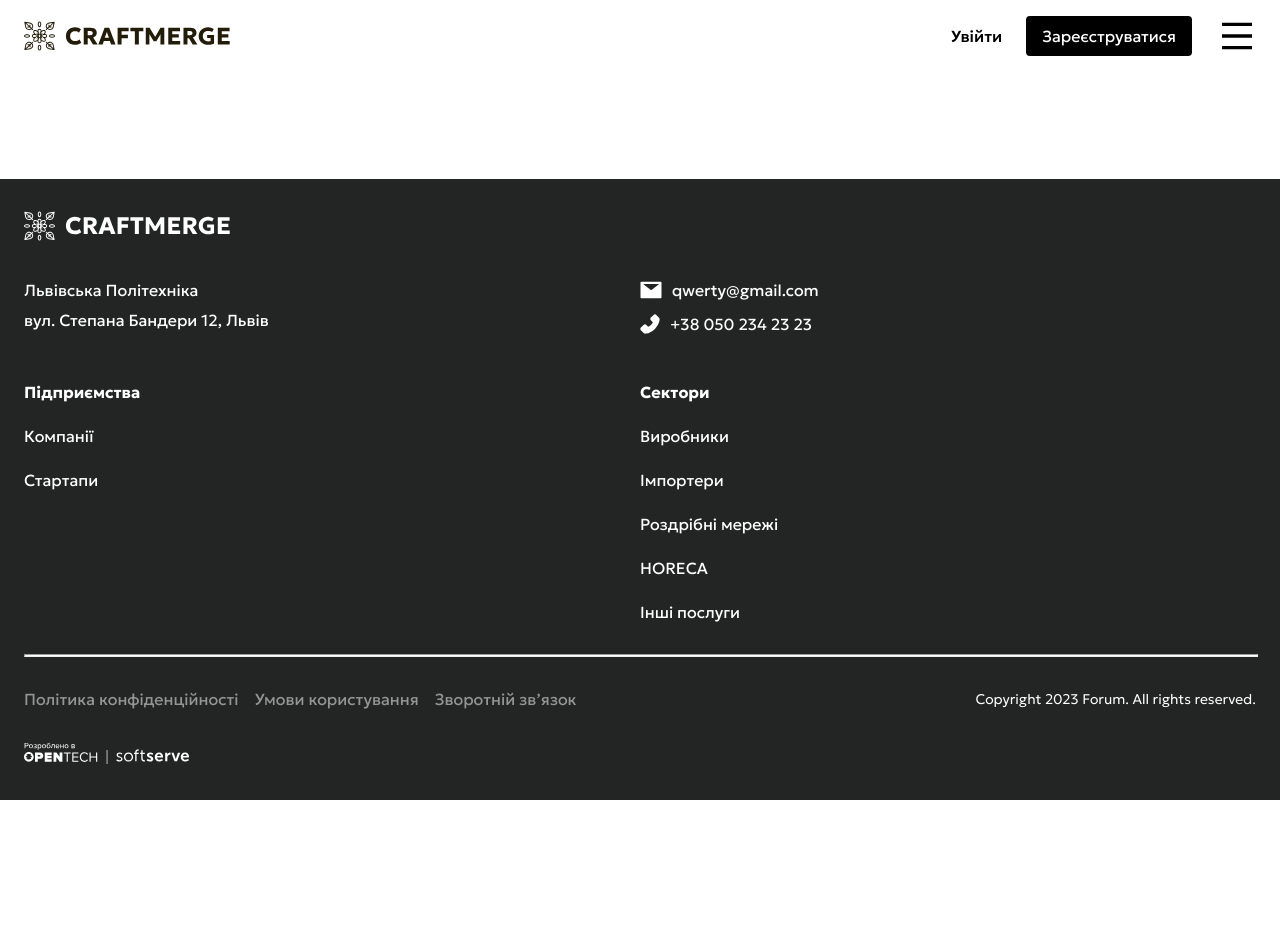
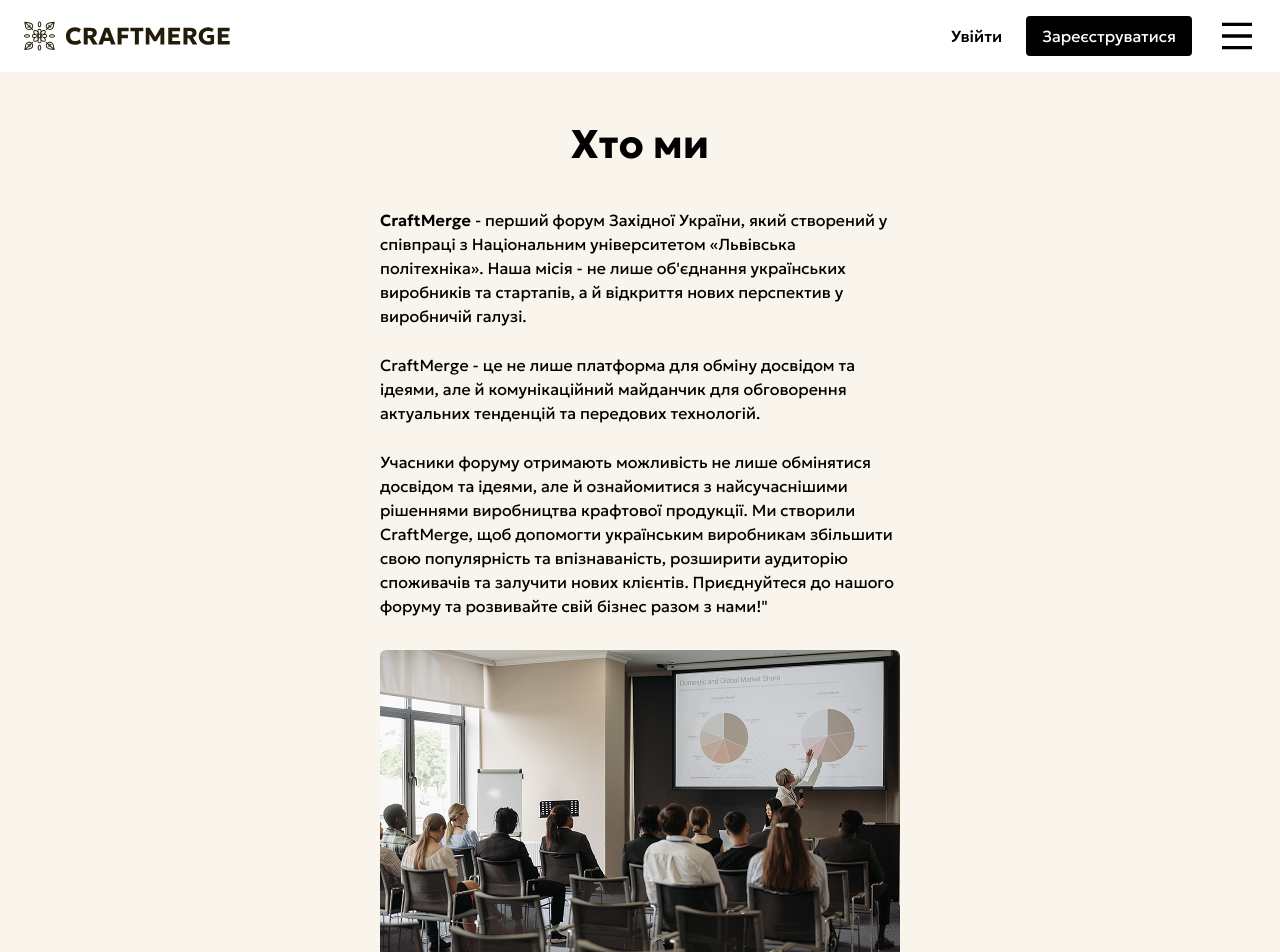
Before and after one commit to Project-Stage-Academy/UA-4148-bravo, a React (Create React App) app in the folder frontend/: page /who-we-are in a window 1280 px wide. Shown: the top 952 px of the page. Before the commit the page ends 800 px from the top, so only its background shows below. Built offline with nearby package versions, Linux system fonts and the light colour scheme.

Commit message:
Add Who We Are page with content and styling

```diff
--- a/frontend/src/css/variables.css
+++ b/frontend/src/css/variables.css
@@ -62,4 +62,7 @@
 
     --participant-updated-color: #B4D27A;
 
+    /* Who we are page */
+    --who-we-are-bcg-color: #F9F5EC;
+
 }
--- a/frontend/src/pages/Home/home.css
+++ b/frontend/src/pages/Home/home.css
@@ -5,15 +5,13 @@
 
 /* Container */
 
-.container {
-    max-width: calc(1512px - 104px * 2);
-    margin: 0 auto;
-}
-
 .home--container {
     display: flex;
     flex-direction: column;
     align-items: center;
+
+    max-width: calc(1512px - 104px * 2);
+    margin: 0 auto;
 }
 
 .home--container__direction-row {
@@ -188,7 +186,7 @@
 }
 
 @media screen and (max-width: 1513px) {
-    .container {
+    .home--container {
         max-width: calc(768px - 24px * 2);
     }
 
@@ -221,7 +219,7 @@
 
     .participants--grid {
         grid-template-columns: repeat(2, 1fr);
-        width: auto;
+        width: 100%;
     }
 
     .target--grid {
@@ -234,7 +232,7 @@
 }
 
 @media screen and (max-width: 769px) {
-    .container {
+    .home--container {
         max-width: calc(375px - 16px * 2);
     }
 
--- a/frontend/src/pages/Home/home.jsx
+++ b/frontend/src/pages/Home/home.jsx
@@ -27,7 +27,7 @@ import clsx from 'clsx';
 function HomeSection({ color, className, children }) {
     return (
         <section className={`home--section__${color}`}>
-            <div className={clsx('container', 'home--container', className)}>
+            <div className={clsx('home--container', className)}>
                 { children }
             </div>
         </section>
--- a/frontend/src/pages/WhoWeAre/whoWeAre.css
+++ b/frontend/src/pages/WhoWeAre/whoWeAre.css
@@ -0,0 +1,79 @@
+.wwa {
+    background-color: var(--who-we-are-bcg-color);
+    height: 100%;
+}
+
+.wwa--container {
+    padding: 80px 102px;
+    align-content: center;
+    height: calc(100% - 80px * 2);
+
+    max-width: calc(1512px - 102px * 2);
+    margin: 0 auto;
+}
+
+.wwa--title {
+    font-size: 40px;
+    font-weight: 700;
+    text-align: center;
+    line-height: 120%;
+    margin-bottom: 40px;
+}
+
+.wwa--content-container {
+    display: flex;
+    padding: 0 104px;
+    gap: 32px;
+}
+
+.wwa--content-text {
+    flex: 1;
+    line-height: 24px;
+}
+
+.wwa--content-text__bold {
+    font-weight: 600;
+}
+
+.wwa--content-text > :not(:last-child) {
+    margin-bottom: 25px;
+}
+
+.wwa--content-image {
+    flex: 1;
+}
+
+.wwa--image {
+    border-radius: 6px;
+    object-position: top;
+    height: 340px;
+}
+
+@media screen and (max-width: 1513px) {
+    .wwa--container {
+        height: auto;
+        padding: 48px 24px;
+        max-width: calc(768px - 24px * 2);
+    }
+
+    .wwa--content-container {
+        flex-direction: column;
+        padding: 0 100px;
+    }
+}
+
+@media screen and (max-width: 769px) {
+    .wwa--container {
+        padding: 40px 16px;
+        max-width: 520px;
+    }
+
+    .wwa--title {
+        font-size: 24px;
+        margin-bottom: 24px;
+    }
+
+    .wwa--content-container {
+        padding: 0 0;
+    }
+}
--- a/frontend/src/pages/WhoWeAre/whoWeAre.jsx
+++ b/frontend/src/pages/WhoWeAre/whoWeAre.jsx
@@ -1,13 +1,38 @@
 import './whoWeAre.css';
+import Image from '../../components/Image/image';
 
 /**
- * WhoWeAre component
+ * WhoWeAre page
+ * "Хто ми" (Who We Are) page that explains the platform's mission, origin, and goals,
+ * So that user can understand the purpose and background of
+ * CraftMerge and gain trust in the initiative.
+ *
+ * @component
  * @returns {JSX.Element}
- * @constructor
  */
 function WhoWeAre() {
     return (
-        <></>
+        <div className={'wwa'}>
+            <div className={'wwa--container'}>
+                <h2 className={'wwa--title'}>Хто ми</h2>
+                <div className={'wwa--content-container'}>
+                    <div className={'wwa--content-text'}>
+                        <p>
+                            <span className={'wwa--content-text__bold'}>CraftMerge</span> - перший форум Західної України, який створений у співпраці з Національним університетом «Львівська політехніка». Наша місія - не лише об'єднання українських виробників та стартапів, а й відкриття нових перспектив у виробничій галузі.
+                        </p>
+                        <p>
+                            CraftMerge - це не лише платформа для обміну досвідом та ідеями, але й комунікаційний майданчик для обговорення актуальних тенденцій та передових технологій.
+                        </p>
+                        <p>
+                            Учасники форуму отримають можливість не лише обмінятися досвідом та ідеями, але й ознайомитися з найсучаснішими рішеннями виробництва крафтової продукції. Ми створили CraftMerge, щоб допомогти українським виробникам збільшити свою популярність та впізнаваність, розширити аудиторію споживачів та залучити нових клієнтів. Приєднуйтеся до нашого форуму та розвивайте свій бізнес разом з нами!"
+                        </p>
+                    </div>
+                    <div className={'wwa--content-image'}>
+                        <Image src={'/pictures/png/pexels-pavel-danilyuk.png'} alt={'Who we are'} className={'wwa--image'} />
+                    </div>
+                </div>
+            </div>
+        </div>
     );
 }
 
```
Also changed, not shown: frontend/public/pictures/png/pexels-pavel-danilyuk.png (added).
